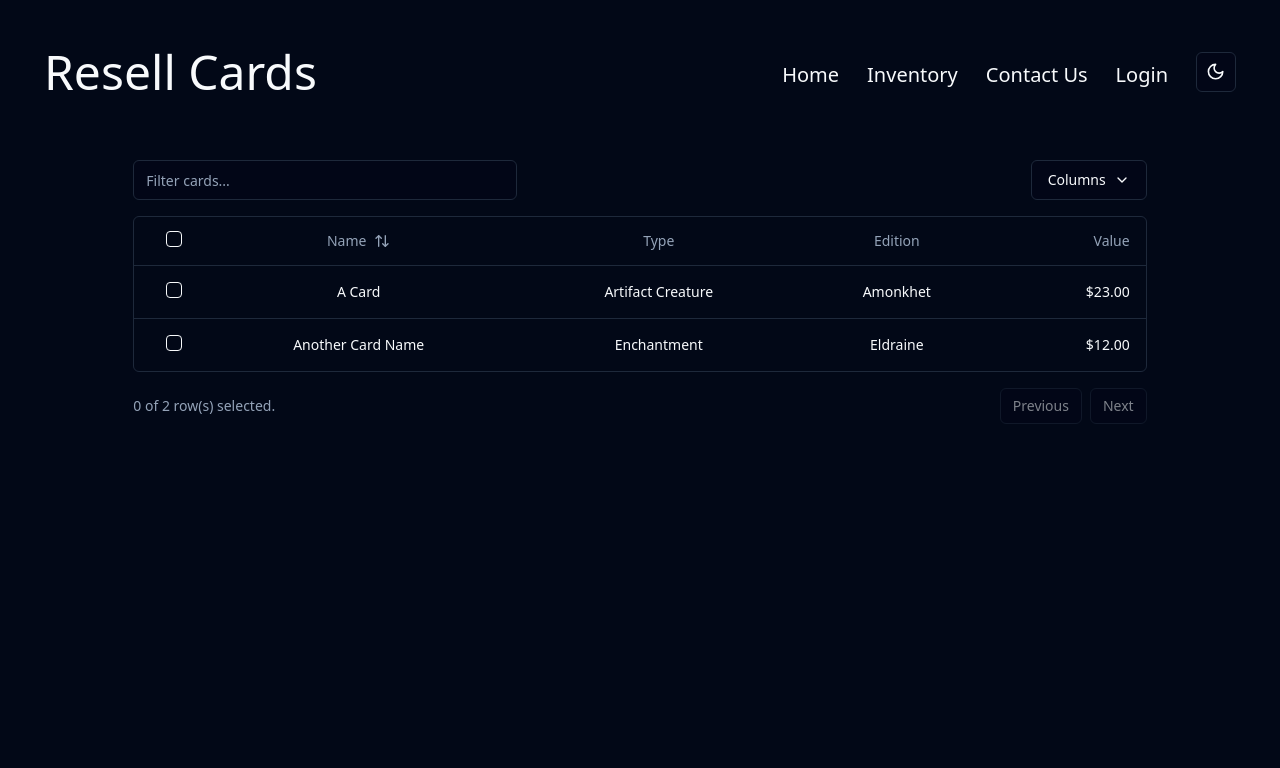
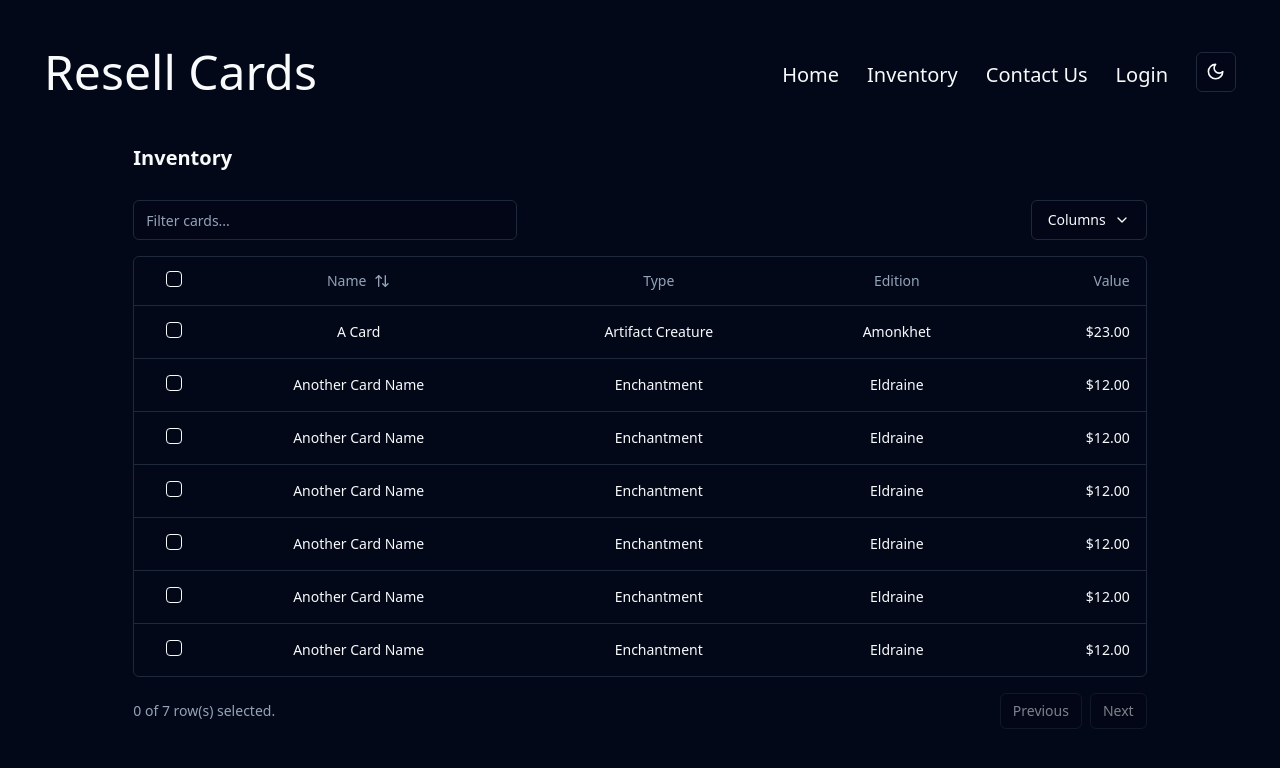
Before and after one commit to yoman321/resell-cards-frontend, a React (Vite) app: page /inventory in a window 1280 px wide. Shown: the top 768 px of the page. Built offline with nearby package versions, Linux system fonts and the light colour scheme.

Commit message:
added title to inventory data table

```diff
--- a/src/components/pages/Inventory.tsx
+++ b/src/components/pages/Inventory.tsx
@@ -50,6 +50,41 @@ const data: Card[] = [
     type: "Artifact Creature",
     edition: "Amonkhet",
     value: 23,
+  },
+  {
+    id: "m5gr8423",
+    name: "Another Card Name",
+    type: "Enchantment",
+    edition: "Eldraine",
+    value: 12,
+  },
+  {
+    id: "m5gr8423",
+    name: "Another Card Name",
+    type: "Enchantment",
+    edition: "Eldraine",
+    value: 12,
+  },
+  {
+    id: "m5gr8423",
+    name: "Another Card Name",
+    type: "Enchantment",
+    edition: "Eldraine",
+    value: 12,
+  },
+  {
+    id: "m5gr8423",
+    name: "Another Card Name",
+    type: "Enchantment",
+    edition: "Eldraine",
+    value: 12,
+  },
+  {
+    id: "m5gr8423",
+    name: "Another Card Name",
+    type: "Enchantment",
+    edition: "Eldraine",
+    value: 12,
   },
   {
     id: "m5gr8423",
@@ -155,6 +190,7 @@ const Inventory = () => {
 
   return (
     <div className="w-full">
+      <h1 className="flex justify-start font-bold text-xl mb-3">Inventory</h1>
       <div className="flex items-center py-4">
         <Input
           placeholder="Filter cards..."
```
